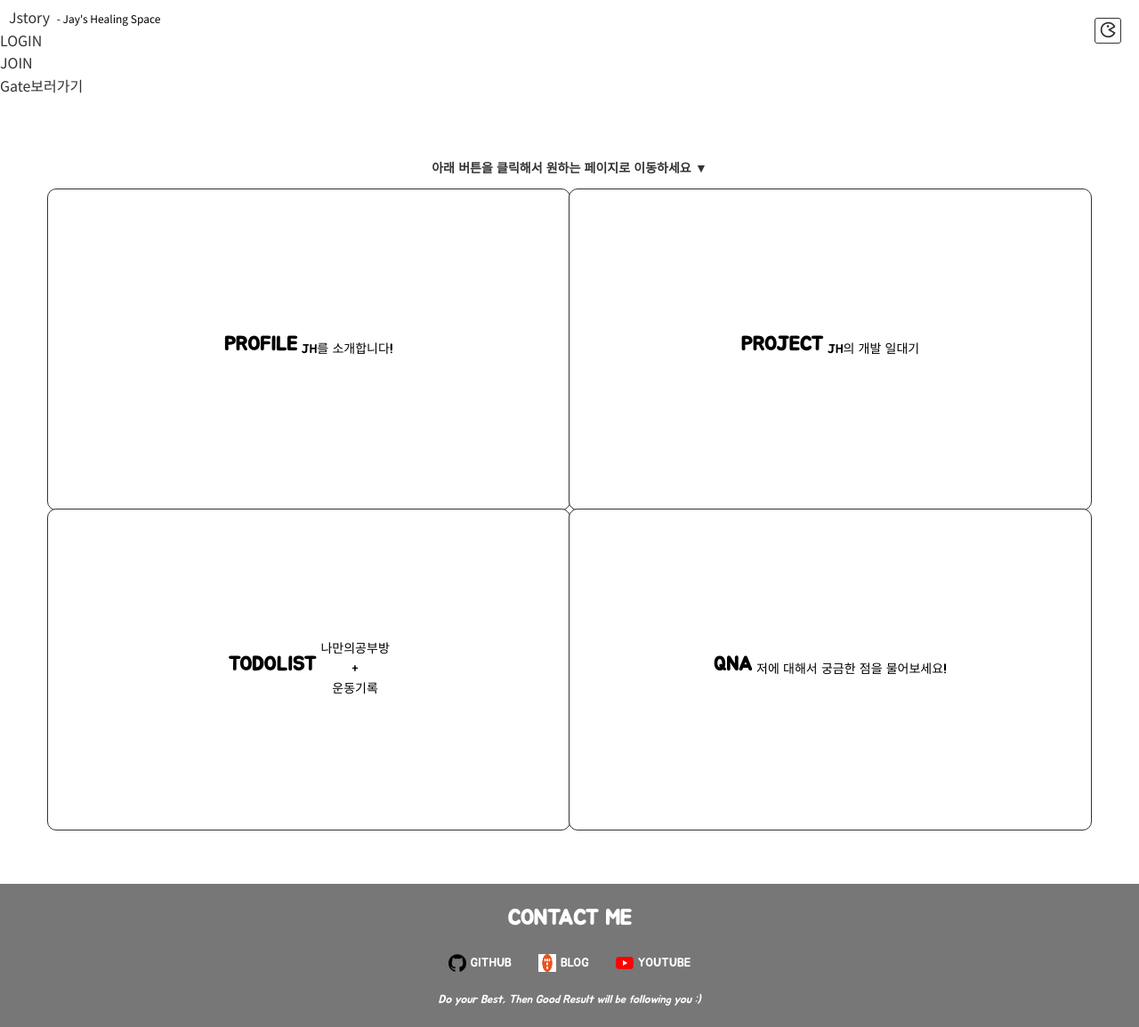
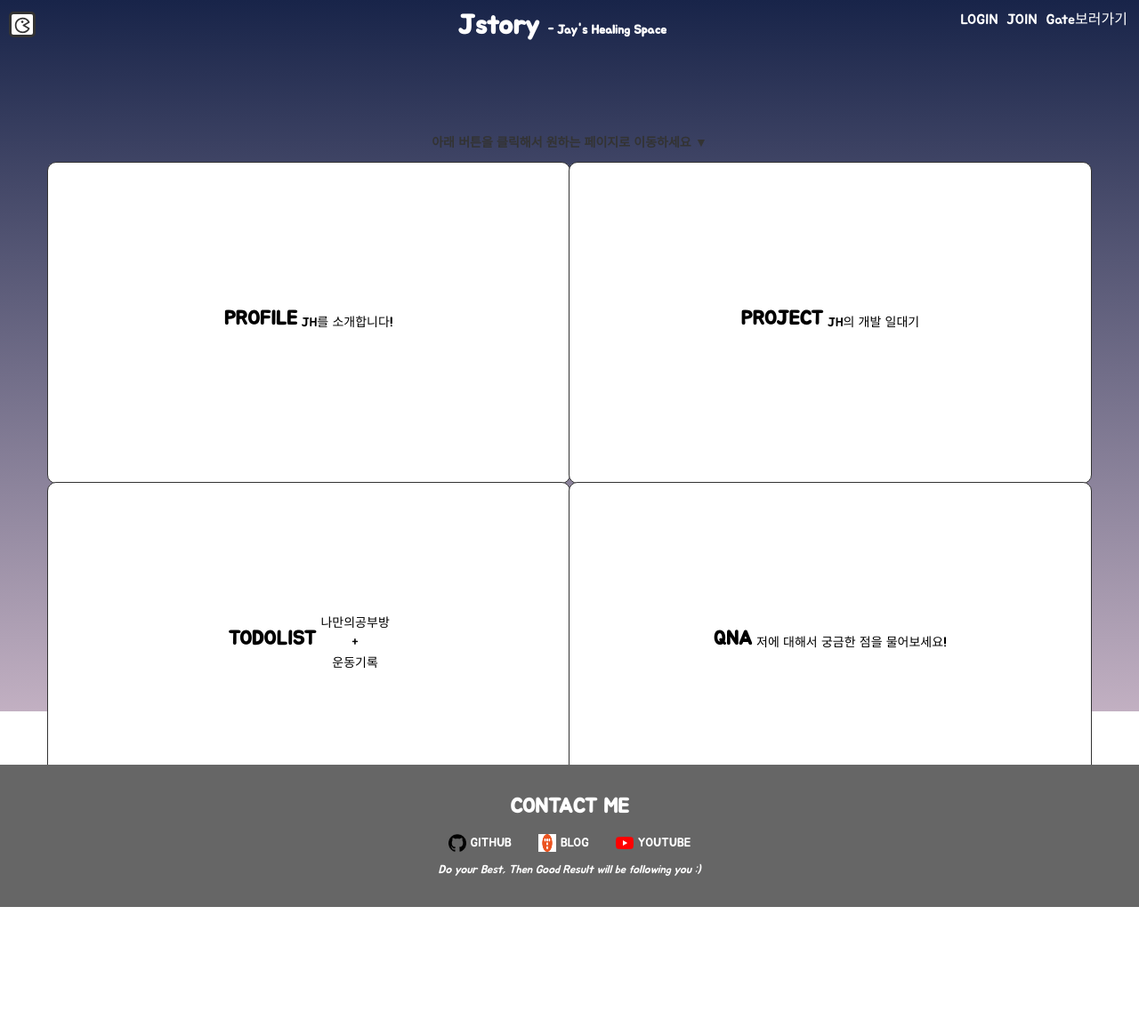
Before and after one commit to tuy112/JstoryTransformation, a React (Create React App) app: page /home in a window 1280 px wide. Shown: the whole page at 89% size. After the commit the page ends 1020 px from the top, so only its background shows below. Built offline with nearby package versions, Linux system fonts and the light colour scheme.

Commit message:
[공통] 공통 css - Header, 별하늘 css 추가

```diff
--- a/src/static/css/common/common.css
+++ b/src/static/css/common/common.css
@@ -1,51 +1,53 @@
 @import url('https://fonts.googleapis.com/css2?family=Noto+Sans+KR:wght@100;300;400;500;700&display=swap');
+/* wrap */
+#wrap {
+    background: linear-gradient(to bottom, #182449, #C2B0C2);
+    /* position: relative; */
+    height : 100vh;
+}
 
 /* header */
 #header {
-    display: flex;
-    justify-content: space-between;
-    margin-bottom: 70px;
     position: relative;
-    font-family: "Noto Sans KR", sans-serif;
+    width: 100%;
 }
-#header h1 {
-    margin-top: 7px;
-    margin-left: 10px;
-	transition: 0.3s;
-    text-align: center;
+#header .inner {
+    height: 150px;
 }
-#header h1:hover {
-    transform: scaleY(1.2);
+
+/* header > h1 */
+.header-title {
+    width: 250px;
+    margin: 0 auto;
+    padding-top: 5px;
 }
-.site-title {
-    font-size: 28px;
+.header-logo {
+    font-size: 30px;
     font-weight: 600;
+    transition: 0.3s;
+}
+.header-logo:hover {
+    cursor: pointer;
+    transform: scale(1.05);
+}
+.site-maintitle {
+    color: #fff;
 }
 .site-subtitle {
-    font-size: 12px;
+    font-size: 14px;
     margin-left: 5px;
+    color: #fff;
 }
-.menu-bar {
-    z-index: 1000;
-    position: absolute;
-    width: 25px;
-    height: 30px;
+
+/* header > HamburgerMenu */
+.hamburger-menu {
+	position: fixed;
+	top: 3px;
+    left: 10px;
     cursor: pointer;
-    right: 20px;
-    top: 10px;
-    padding: 10px;
+    border: 3px solid #333;
     background: #fff;
-    border: 1px solid #333;
-    border-radius: 50%;
-}
-#header .hamburger-menu {
-	position: fixed;
-	top: 10px;
-    right: 10px;
-    cursor: pointer;
-    border: 1px solid #333;
-    background: #fff;
-    border-radius: 3px;
+    border-radius: 5px;
     width: 30px;
     height: 29px;
     padding: 2px;
@@ -55,40 +57,57 @@
     z-index: 1100;
 	cursor: pointer;
 }
-#header .hamburger-menu:hover {
+.hamburger-menu:hover {
     background: #999;
     color: #fff;
 }
-#header .hamburger-menu:active {
+.hamburger-menu:active {
 	background-color: #333;
     transform: scale(0.95);
 }
 
 
-/* side-menu */
+/* header > side-menu */
 .side-menu {
     position: fixed;
     top: 0;
-    right: -300px;
-    width: 300px;
+    left: -320px;
+    width: 320px;
     height: 100%;
     background-color: #555;
-    opacity: 0.9;
-    transition: right 0.5s ease;
+    transition: left 0.5s ease;
     z-index: 1000;
+    border-radius: 20px;
 }
 .side-menu.open {
-    right: 0;
+    left: 0;
 }
 
-/* side-menu > menu-section */
+/* header > Hamburger-menu > side-menu > login-state */
+.login-state {
+    text-align: right;
+    margin-top: 25px;
+    margin-right: 10px;
+}
+.login-state h3 {
+    font-size: 15px;
+    font-weight: 100;
+    color: #fff;
+}
+.yes-login {
+    display: none;
+}
+
+/* header > Hamburger-menu > side-menu > menu-section */
 .menu-section {
 	margin-top: 30px;
 }
 .menu-section li {
+    position: relative;
     padding: 15px 20px;
     border-bottom: 1px solid rgba(255, 255, 255, 0.3);
     transition: background-color 0.3s ease;
+    transition: 0.3s;
 }
 .menu-section li a {
 	font-size: 18px;
@@ -96,13 +115,48 @@
     color: #fff;
 }
 .menu-section li:first-child {
-	margin-top: 70px;
+	margin-top: 60px;
 }
 .menu-section li:hover {
     background-color: #34495e;
 }
 
-/* side-menu > bottom-menu */
+/* header > Hamburger-menu > side-menu > menu-section > sub-section */
+.sub-section {
+    top: 0;
+    left: 150%;
+    background-color: #2c3e50;
+    border: 1px solid rgba(255, 255, 255, 0.3);
+    padding: 10px 0;
+    display: none;
+    z-index: 10;
+}
+.menu-section li:hover .sub-section {
+    display: block;
+  }
+.sub-section li {
+    padding: 10px 20px;
+    border-bottom: 1px solid rgba(255, 255, 255, 0.3);
+    transition: background-color 0.3s ease;
+}
+
+.sub-section li:last-child {
+    border-bottom: none;
+}
+
+.sub-section li:hover {
+    background-color: #1a252f;
+}
+
+.sub-section li a {
+    font-size: 16px;
+    font-weight: 500;
+    color: #bdc3c7;
+    text-decoration: none;
+}
+
+
+/* header > Hamburger-menu > side-menu > bottom-menu */
 .bottom-menu {
 	display: flex;
 	margin-top: 30px;
@@ -123,51 +177,79 @@
     text-decoration: underline;
 }
 
+/* header > login-menu */
+.login-menu {
+    position: absolute;
+    top: 10px;
+    right: 13px;
+}
+.login-bar {
+    display: flex;
+}
+.login-bar li {
+    margin-left: 10px;
+}
+.login-bar li a {
+    color: #fff;
+}
+.login-bar li:first-child {
+    margin-left: 0;
+}
+.login-bar li:hover {
+    font-weight: 600;
+}
+
+/* =========================================================== */
+
 
 /* footer */
 #footer {
-    background: #777;
-    width: 100%;
-    padding: 20px 0;
+    position : relative;
+    transform : translateY(-100%);
+    background: #666;
     text-align: center;
 }
+#footer .inner {
+    padding: 30px 0;
+}
+
 #footer h3 {
 	color: #fff;
-	font-size: 24px;
+	font-size: 23px;
     font-weight: 700;
-    margin-bottom: 20px;
+    margin-bottom: 10px;
 }
-#footer .links {
+.links {
     display: flex;
     justify-content: center;
-    margin-bottom: 20px;
+    margin-bottom: 10px;
     padding: 0;
 }
 
-#footer .links li {
+.links li {
     margin: 0 15px;
 }
 
-#footer .links li img {
+.links li img {
     width: 20px;
     height: 20px;
     margin-right: 5px;
     vertical-align: middle;
-}
-
-#footer .links li a {
-    font-size: 14px;
-    font-weight: 500;
-    color: #fff;
-    text-decoration: none;
-    transition: color 0.3s;
-    display: flex;
-    align-items: center;
     cursor: pointer;
 }
 
+.links li a {
+    font-size: 14px;
+    color: #fff;
+    text-decoration: none;
+    display: flex;
+    align-items: center;
+}
 #footer .links li a:hover {
     color: #ddd;
+}
+.links li a em {
+    cursor: pointer;
 }
 
 #footer .always p {
@@ -181,14 +263,45 @@
 
 /* scroll bar */
 ::-webkit-scrollbar {
-    width: 13px;
+    width: 10px;
 }
 ::-webkit-scrollbar-thumb {
     background-color: #2f3542;
     border-radius: 10px;
 }
 ::-webkit-scrollbar-track {
-    background-color: grey;
+    background-color: #999;
     border-radius: 10px;
-    box-shadow: inset 0px 0px 5px white;
+    box-shadow: inset 0px 0px 5px #fff;
 }
+
+/* ============================================================= */
+/* 밤하늘의 별을... */
+.stars {
+    position: absolute;
+    top: 0;
+    left: 0;
+    width: 100%;
+    height: 100%;
+    z-index: 0;
+    background: transparent;
+    pointer-events: none;
+}
+
+.stars div {
+    position: absolute;
+    background: #e9ecef;
+    border-radius: 50%;
+    width: 2px;
+    height: 2px;
+    animation: twinkle 2s infinite ease-in-out;
+}
+
+@keyframes twinkle {
+    0%, 100% {
+        opacity: 1;
+    }
+    50% {
+        opacity: 0.5;
+    }
+}
```
